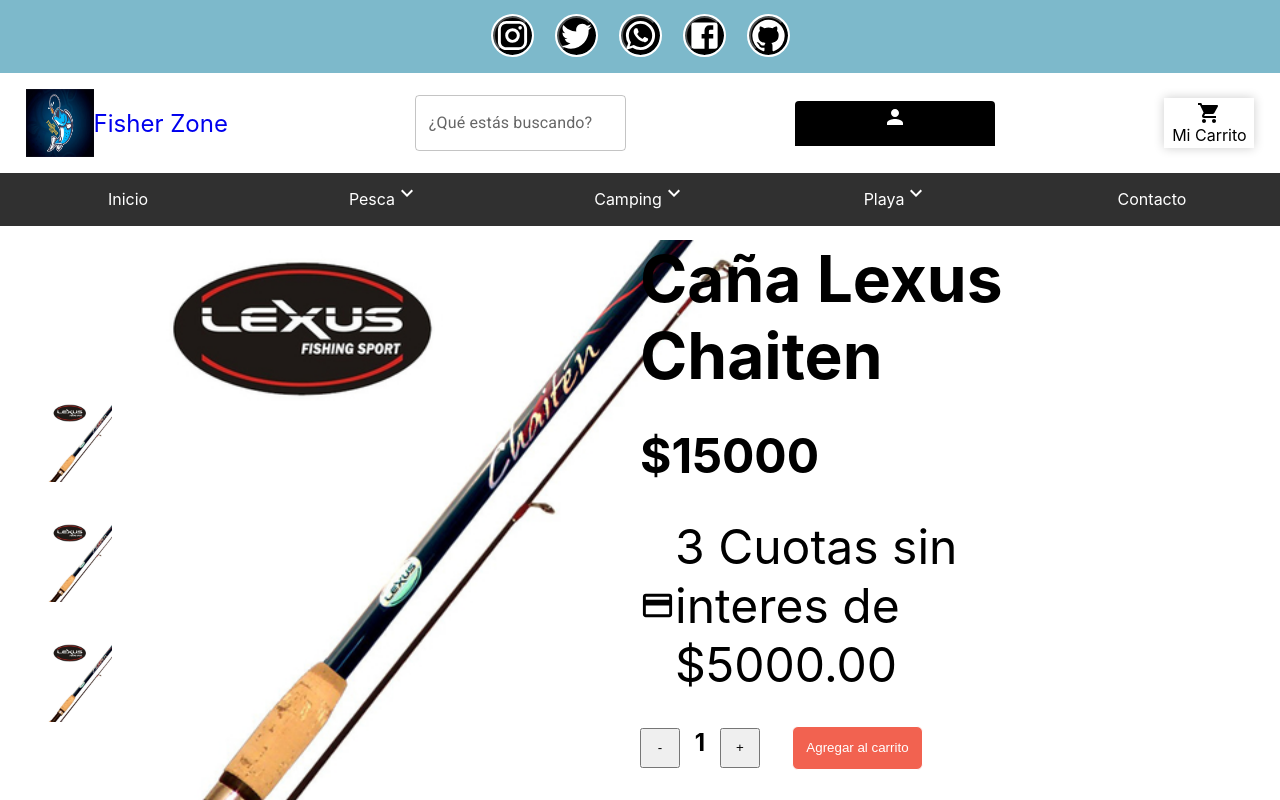
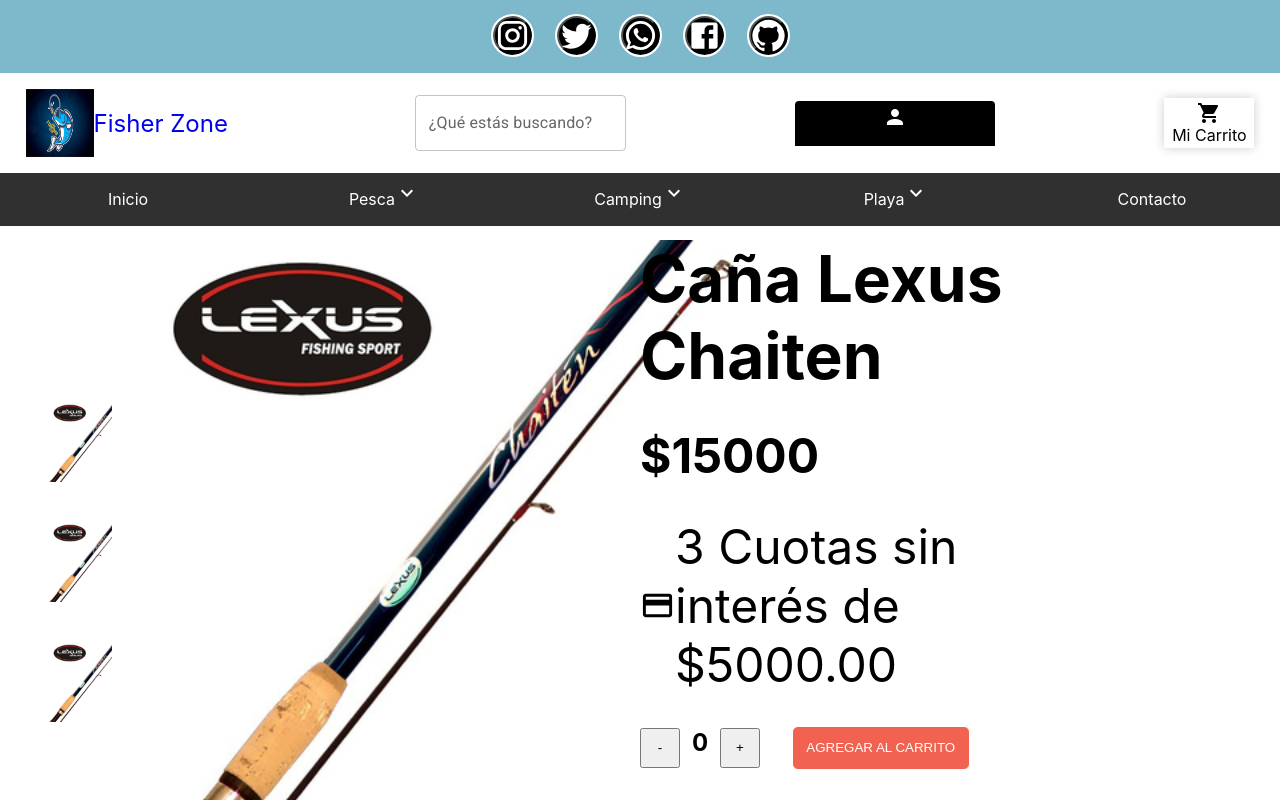
Before and after one commit to MiguelGuajardo/Fisher-Zone-Guajardo, a React (Create React App) app: page /1/1/1 in a window 1280 px wide. Shown: the top 800 px of the page. Built offline with nearby package versions, Linux system fonts and the light colour scheme.

Commit message:
Agregado de eventos en el ItemCount

```diff
--- a/src/App.js
+++ b/src/App.js
@@ -5,8 +5,9 @@
 import Products from "./pages/Products";
 import { BrowserRouter, Routes, Route } from "react-router-dom";
 import Detail from "./pages/Detail";
+import Contacto from "./pages/Contact";
+import Checkout from "./pages/Checkout";
 import Error404 from "./pages/Error404";
-import Camping from "./pages/Camping";
 
 function App() {
   return (
@@ -18,8 +19,8 @@
           <Route path="/:sectionId" element={<Products />} />
           <Route path="/:sectionId/:categoryId" element={<Products />} />
           <Route path="/:sectionId/:categoryId/:id" element={<Detail />} />
-          <Route path="/:sectionId" element={<Camping />} />
-          <Route path="/Contacto" element={<h2>Contacto</h2>} />
+          <Route path="/Contacto" element={<Contacto />} />
+          <Route path="/Cart" element={<Checkout />} />
           <Route path="*" element={<Error404 />} />
         </Routes>
         <Footer />
--- a/src/components/ItemCount/ItemCount.js
+++ b/src/components/ItemCount/ItemCount.js
@@ -1,20 +1,23 @@
 import "./ItemCount.css";
 import { useState } from "react";
-const ItemCount = ({ stock }) => {
-  const [contador, setContador] = useState(1);
+const ItemCount = ({ stock, setQtySelected }) => {
+  const [contador, setContador] = useState(0);
+
   const addNumber = () => {
-    if (contador === stock) {
-      return contador;
-    } else {
+    if (contador < stock) {
       setContador(contador + 1);
     }
   };
   const removeNumber = () => {
-    if (contador === 1) {
-      return contador;
-    } else setContador(contador - 1);
+    if (contador > 1) {
+      setContador(contador - 1);
+    }
+  };
+  const onAdd = () => {
+    setQtySelected(contador);
   };
   return (
+    <>
       <div className="ItemCount">
         <button onClick={removeNumber} className="btn btnRemove">
           -
@@ -24,6 +27,10 @@
           +
         </button>
       </div>
+      <button className="BuyButton" onClick={onAdd}>
+        AGREGAR AL CARRITO
+      </button>
+    </>
   );
 };
 export default ItemCount;
--- a/src/components/ItemDetail/ItemDescription/ItemDescription.js
+++ b/src/components/ItemDetail/ItemDescription/ItemDescription.js
@@ -1,9 +1,12 @@
 import "./ItemDescription.css";
 import CreditCardIcon from "@mui/icons-material/CreditCard";
 import ItemCount from "../../ItemCount/ItemCount";
+import { useState } from "react";
+import { Link } from "react-router-dom";
 
 const ItemDescription = ({ name, price, stock }) => {
   const Cuotas = price / 3;
+  const [qtySelected, setQtySelected] = useState(0);
   return (
     <>
       <h2 className="TitleDescription">{name}</h2>
@@ -11,12 +14,17 @@
       <div className="BuyCard">
         <CreditCardIcon fontSize="large" />
         <p>
-          <span>3 Cuotas sin interes</span> de ${Cuotas.toFixed(2)}
+          <span>3 Cuotas sin interés</span> de ${Cuotas.toFixed(2)}
         </p>
       </div>
       <div className="BuyContainer">
-        <ItemCount stock={stock} />
-        <button className="BuyButton">Agregar al carrito</button>
+        {qtySelected > 0 ? (
+          <Link to="/Cart">
+            <button className="BuyButton">TERMINAR COMPRA</button>
+          </Link>
+        ) : (
+          <ItemCount setQtySelected={setQtySelected} stock={stock} />
+        )}
       </div>
     </>
   );
--- a/src/components/ItemDetailContainer/ItemDetailContainer.js
+++ b/src/components/ItemDetailContainer/ItemDetailContainer.js
@@ -1,4 +1,3 @@
-import "./ItemDetailContainer.css";
 import { useState, useEffect } from "react";
 import products from "../../Utils/products.mock";
 import ItemDetail from "../ItemDetail/ItemDetail";
@@ -16,7 +15,6 @@
   useEffect(() => {
     getProduct
       .then((res) => {
-        //console.log("Productos: ", res);
         setProductData(res);
       })
       .catch((error) => {
@@ -27,11 +25,9 @@
   useEffect(() => {
     FilterById();
   });
-  console.log("producto filtrado: ", ProductFilterId);
   const FilterById = () => {
     productData.some((product) => {
       if (product.id == id) {
-        /*console.log("producto filtrado: ", product);*/
         setProductFilterId(product);
       }
     });
--- /dev/null
+++ b/src/components/RenderItemDescriptionText/RenderItemDescription/RenderItemDescription.js
@@ -0,0 +1,12 @@
+import ArrowRightIcon from "@mui/icons-material/ArrowRight";
+const RenderItemDescription = ({ data }) => {
+  return (
+    <>
+      <li className="Description">
+        <ArrowRightIcon fontSize="large" />
+        <p className="TextDescription">{data} </p>
+      </li>
+    </>
+  );
+};
+export default RenderItemDescription;
--- a/src/components/RenderItemDescriptionText/RenderItemDescriptionText.js
+++ b/src/components/RenderItemDescriptionText/RenderItemDescriptionText.js
@@ -1,7 +1,7 @@
 import { useEffect, useState } from "react";
 import { useParams } from "react-router-dom";
 import products from "../../Utils/products.mock";
-import ArrowRightIcon from "@mui/icons-material/ArrowRight";
+import RenderItemDescription from "./RenderItemDescription/RenderItemDescription";
 
 const RenderItemDescriptionText = () => {
   const { id } = useParams();
@@ -16,16 +16,10 @@
       }
     });
   };
-  console.log("Filter Id", productFilterId);
   return (
     <>
-      {productFilterId.map(function (product) {
-        return (
-          <li className="Description">
-            <ArrowRightIcon fontSize="large" />
-            <p className="TextDescription">{product} </p>
-          </li>
-        );
+      {productFilterId.map((product, index) => {
+        return <RenderItemDescription key={index} data={product} />;
       })}
     </>
   );
--- a/src/pages/Camping.js
+++ /dev/null
@@ -1,12 +0,0 @@
-import ItemListContainer from "../components/ItemListContainer/ItemListContainer";
-
-const Camping = () => {
-  return (
-    <div className="Sections">
-      <div className="SectionItemListContainer">
-        <ItemListContainer />
-      </div>
-    </div>
-  );
-};
-export default Camping;
--- /dev/null
+++ b/src/pages/Checkout.js
@@ -0,0 +1,8 @@
+const Checkout = () => {
+  return (
+    <div className="Sections">
+      <h2>Checkout</h2>
+    </div>
+  );
+};
+export default Checkout;
--- /dev/null
+++ b/src/pages/Contact.js
@@ -0,0 +1,8 @@
+const Contacto = () => {
+  return (
+    <div className="Sections">
+      <h2>Contacto</h2>
+    </div>
+  );
+};
+export default Contacto;
```
Also changed, not shown: src/components/ItemDetailContainer/ItemDetailContainer.css (deleted), src/components/ItemList/ItemList.css (deleted). Lines whose indentation alone changed are shown as unchanged.
